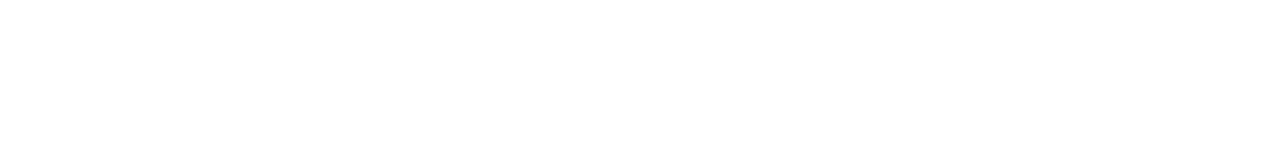
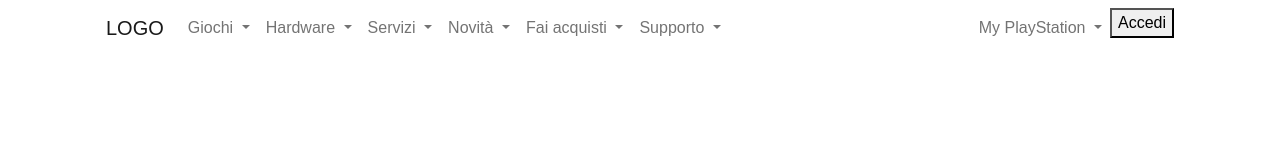
Before and after one commit to Maximillian-89/htmlcss-playstation, a plain HTML site: page index.html in a window 1280 px wide. Drawn offline with nearby package versions, Linux system fonts and the light colour scheme.

Commit message:
adding nav

```diff
--- a/index.html
+++ b/index.html
@@ -4,12 +4,77 @@
         <meta charset="UTF-8">
         <meta http-equiv="X-UA-Compatible" content="IE=edge">
         <meta name="viewport" content="width=device-width, initial-scale=1.0">
+        <link rel="stylesheet" href="https://cdnjs.cloudflare.com/ajax/libs/font-awesome/5.15.3/css/all.min.css" integrity="sha512-iBBXm8fW90+nuLcSKlbmrPcLa0OT92xO1BIsZ+ywDWZCvqsWgccV3gFoRBv0z+8dLJgyAHIhR35VZc2oM/gI1w==" crossorigin="anonymous" referrerpolicy="no-referrer" />
         <link href="https://cdn.jsdelivr.net/npm/bootstrap@5.0.2/dist/css/bootstrap.min.css" rel="stylesheet" integrity="sha384-EVSTQN3/azprG1Anm3QDgpJLIm9Nao0Yz1ztcQTwFspd3yD65VohhpuuCOmLASjC" crossorigin="anonymous">
         <link rel="stylesheet" href="./css/style.css">
         <title>htmlcss-playstation</title>
     </head>
     <body>
-
+        <header>
+            <div class="container">
+                <div class="row">
+                    <div class="col-12">
+                        <nav class="navbar navbar-expand-lg navbar-light">
+                            <div class="container-fluid">
+                                <a class="navbar-brand" href="#">LOGO</a>
+                                <button class="navbar-toggler" type="button" data-bs-toggle="collapse" data-bs-target="#navbarSupportedContent" aria-controls="navbarSupportedContent" aria-expanded="false" aria-label="Toggle navigation">
+                                    <span class="navbar-toggler-icon"></span>
+                                </button>
+                                <div class="collapse navbar-collapse" id="navbarSupportedContent">
+                                    <ul class="navbar-nav mb-2 mb-lg-0">
+                                        <li class="nav-item dropdown">
+                                            <a class="nav-link dropdown-toggle" href="#" id="navbarDropdown" role="button" data-bs-toggle="dropdown" aria-expanded="false">
+                                              Giochi
+                                            </a>
+                                        </li>
+                                        <li class="nav-item dropdown">
+                                            <a class="nav-link dropdown-toggle" href="#" id="navbarDropdown" role="button" data-bs-toggle="dropdown" aria-expanded="false">
+                                              Hardware
+                                            </a>
+                                        </li>
+                                        <li class="nav-item dropdown">
+                                            <a class="nav-link dropdown-toggle" href="#" id="navbarDropdown" role="button" data-bs-toggle="dropdown" aria-expanded="false">
+                                              Servizi
+                                            </a>
+                                        </li>
+                                        <li class="nav-item dropdown">
+                                            <a class="nav-link dropdown-toggle" href="#" id="navbarDropdown" role="button" data-bs-toggle="dropdown" aria-expanded="false">
+                                              Novità
+                                            </a>
+                                        </li>
+                                        <li class="nav-item dropdown">
+                                            <a class="nav-link dropdown-toggle" href="#" id="navbarDropdown" role="button" data-bs-toggle="dropdown" aria-expanded="false">
+                                              Fai acquisti
+                                            </a>
+                                        </li>
+                                        <li class="nav-item dropdown">
+                                            <a class="nav-link dropdown-toggle" href="#" id="navbarDropdown" role="button" data-bs-toggle="dropdown" aria-expanded="false">
+                                              Supporto
+                                            </a>
+                                        </li>
+                                    </ul>
+                                </div>
+                                <div class="collapse navbar-collapse justify-content-end" id="navbarSupportedContent">
+                                    <ul class="navbar-nav mb-2 mb-lg-0">
+                                        <li class="nav-item dropdown">
+                                            <a class="nav-link dropdown-toggle" href="#" id="navbarDropdown" role="button" data-bs-toggle="dropdown" aria-expanded="false">
+                                              My PlayStation
+                                            </a>
+                                        </li>
+                                        <li>
+                                            <button>Accedi</button>
+                                        </li>
+                                        <li>
+                                            <i class="bi bi-search"></i>
+                                        </li>
+                                    </ul>
+                                </div>
+                            </div>
+                        </nav>
+                    </div>
+                </div>
+            </div>
+        </header>
         <script src="https://cdn.jsdelivr.net/npm/bootstrap@5.0.2/dist/js/bootstrap.bundle.min.js" integrity="sha384-MrcW6ZMFYlzcLA8Nl+NtUVF0sA7MsXsP1UyJoMp4YLEuNSfAP+JcXn/tWtIaxVXM" crossorigin="anonymous"></script>
     </body>
 </html>
```
